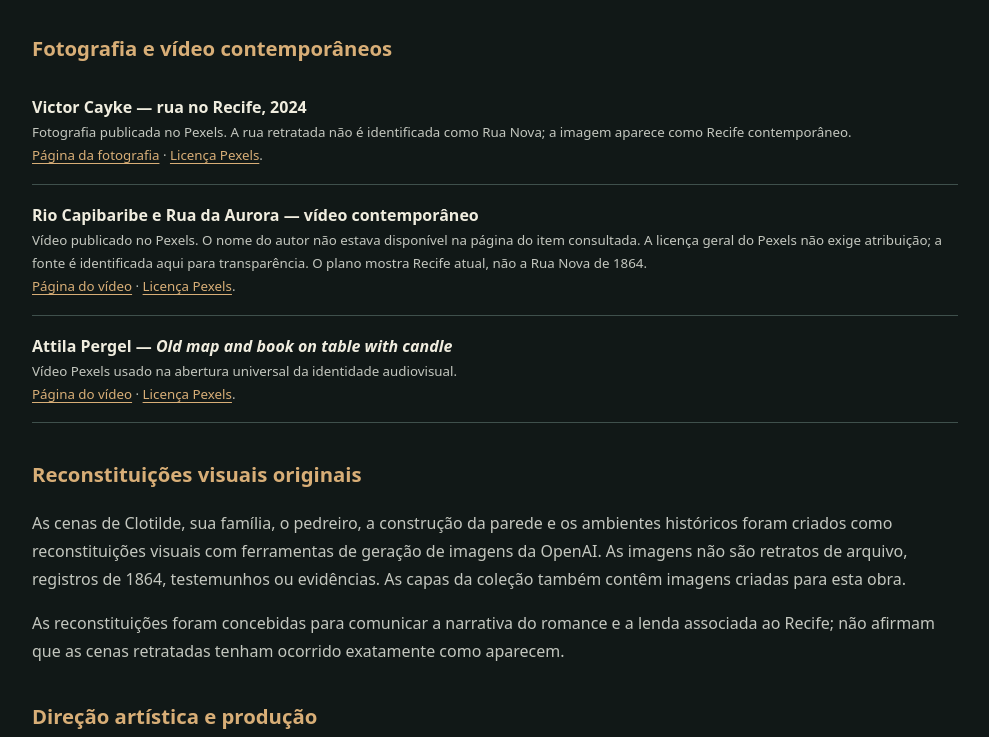
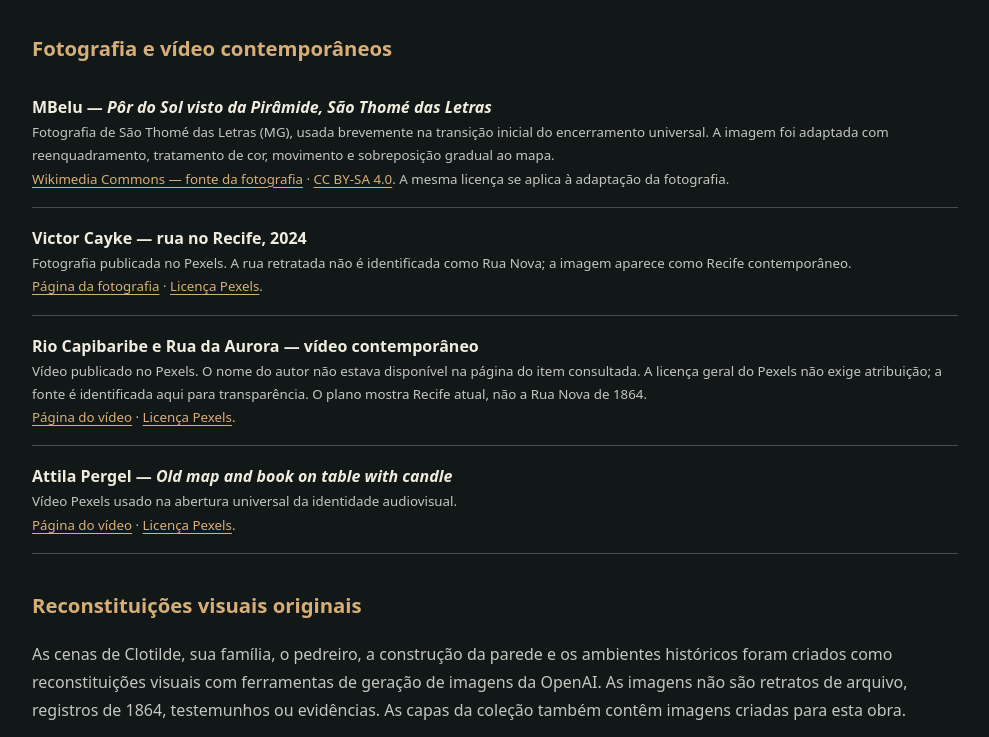
Before and after one commit to progritit/misterios-da-cidade-creditos, a plain HTML site: page docs/ep007.html in a window 1280 px wide. Shown: the part 1764-2501 px from the top of the page, without its empty margins (145-1134 px from the left). Drawn offline with Linux system fonts and the light colour scheme.

Commit message:
EP007: creditar fotografia usada no encerramento e assinatura sonora

```diff
--- a/docs/ep007.html
+++ b/docs/ep007.html
@@ -63,6 +63,11 @@
 
 <h2>Fotografia e vídeo contemporâneos</h2>
 <article class="entry">
+<strong>MBelu — <em>Pôr do Sol visto da Pirâmide, São Thomé das Letras</em></strong>
+<small>Fotografia de São Thomé das Letras (MG), usada brevemente na transição inicial do encerramento universal. A imagem foi adaptada com reenquadramento, tratamento de cor, movimento e sobreposição gradual ao mapa.</small>
+<small><a href="https://commons.wikimedia.org/?curid=49818291" rel="noopener noreferrer">Wikimedia Commons — fonte da fotografia</a> · <a href="https://creativecommons.org/licenses/by-sa/4.0/" rel="noopener noreferrer">CC BY-SA 4.0</a>. A mesma licença se aplica à adaptação da fotografia.</small>
+</article>
+<article class="entry">
 <strong>Victor Cayke — rua no Recife, 2024</strong>
 <small>Fotografia publicada no Pexels. A rua retratada não é identificada como Rua Nova; a imagem aparece como Recife contemporâneo.</small>
 <small><a href="https://www.pexels.com/photo/historical-street-in-recife-brazil-29400808/" rel="noopener noreferrer">Página da fotografia</a> · <a href="https://www.pexels.com/license/" rel="noopener noreferrer">Licença Pexels</a>.</small>
@@ -107,7 +112,7 @@
 <h2>Sonoplastia e identidade sonora</h2>
 <article class="entry">
 <strong>Sonoplastia original e assinaturas sonoras</strong>
-<small>Os efeitos, silêncios e motivos sonoros foram organizados para acompanhar as três narrativas. As assinaturas universais incluem <em>O Mapa Desperta</em> e <em>O Mapa Continua</em>. A trilha sonora incorporada às peças universais mantém suas próprias fontes e direitos; sua documentação pública completa ainda está em revisão.</small>
+<small>Os efeitos, silêncios e motivos sonoros foram organizados para acompanhar as três narrativas. O documentário usa a assinatura sonora <em>O Sussurro do Mapa</em>. A abertura universal se chama <em>O Mapa Desperta</em> e o encerramento universal, <em>O Mapa Continua</em>. O áudio incorporado às duas vinhetas mantém suas próprias fontes e direitos, ainda em fase de documentação.</small>
 </article>
 
 <h2>Direitos, licenças e transparência</h2>
```
